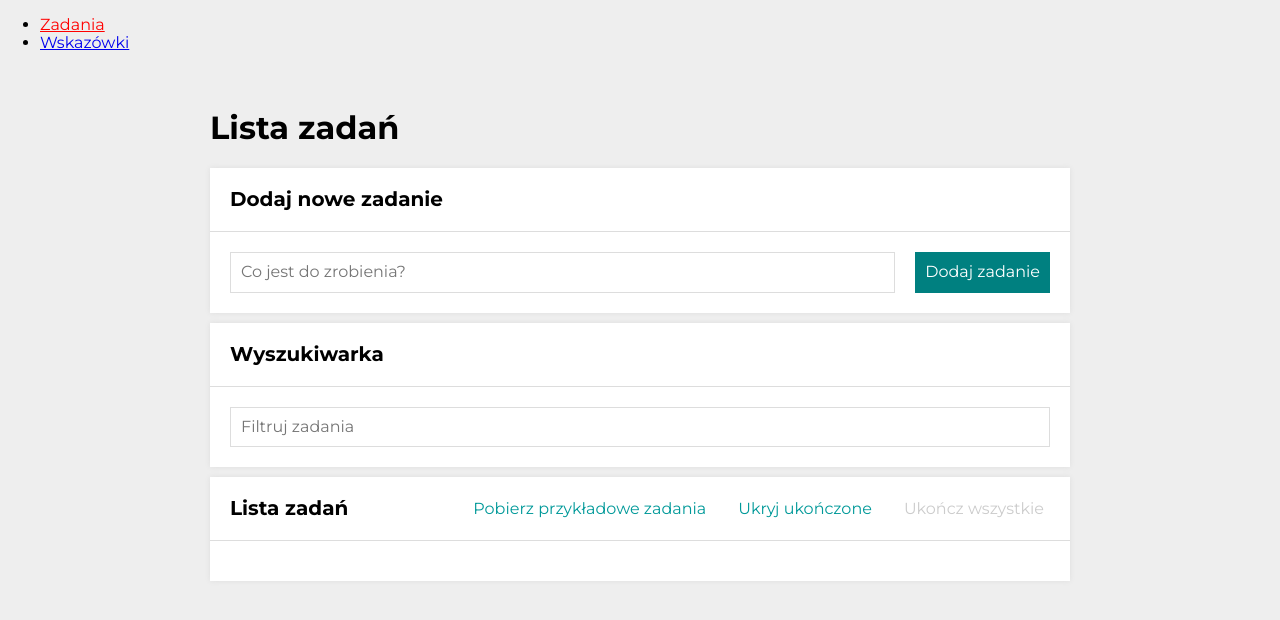
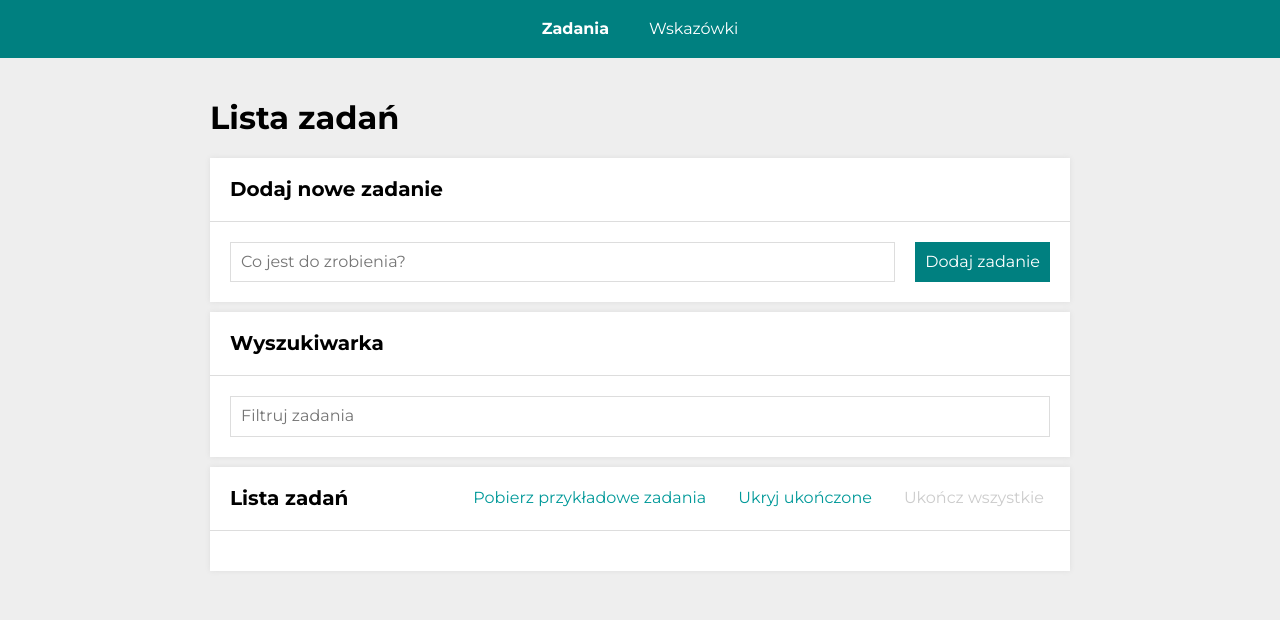
Before and after one commit to KajaKopczynska/todo-list-react, a React (Create React App) app: page /#/zadania in a window 1280 px wide. Shown: the top 620 px of the page. Built offline with nearby package versions, Linux system fonts and the light colour scheme.

Commit message:
Navigation and buttons style added

```diff
--- a/src/App.js
+++ b/src/App.js
@@ -2,33 +2,25 @@ import { Route, HashRouter, Switch, Redirect } from "react-router-dom";
 import TasksPage from "./features/tasks/TasksPage";
 import TaskPage from "./features/tasks/TaskPage";
 import TipsPage from "./features/tips/TipsPage";
-import { StyledNavLink } from "./styled";
+import { toTasks, toTask, toTips } from "./routes";
+import Navigation from "./Navigation";
 
 export default () => (
   <HashRouter>
-    <nav>
-      <ul>
-        <li>
-          <StyledNavLink to="/zadania">Zadania</StyledNavLink>
-        </li>
-        <li>
-          <StyledNavLink to="/tipy">Wskazówki</StyledNavLink>
-        </li>
-      </ul>
+    <Navigation />
     <Switch>
-        <Route path="/zadania/:id">
+      <Route path={toTask()}>
         <TaskPage />
       </Route>
-        <Route path="/zadania">
+      <Route path={toTasks()}>
         <TasksPage />
       </Route>
-        <Route path="/tipy">
+      <Route path={toTips()}>
         <TipsPage />
       </Route>
       <Route path="/">
-          <Redirect to="/zadania" />
+        <Redirect to={toTasks()} />
       </Route>
     </Switch>
-    </nav>
-  </HashRouter>
+  </HashRouter >
 );
--- /dev/null
+++ b/src/Navigation/index.js
@@ -0,0 +1,17 @@
+import { toTasks, toTips } from "../routes";
+import { Item, List, StyledNavLink } from "./styled";
+
+export default () => {
+    return (
+        <nav>
+            <List>
+                <Item>
+                    <StyledNavLink to={toTasks()}>Zadania</StyledNavLink>
+                </Item>
+                <Item>
+                    <StyledNavLink to={toTips()}>Wskazówki</StyledNavLink>
+                </Item>
+            </List>
+        </nav>
+    );
+};
--- /dev/null
+++ b/src/Navigation/styled.js
@@ -0,0 +1,28 @@
+import styled from "styled-components";
+import { NavLink } from "react-router-dom/cjs/react-router-dom.min";
+
+const activeClassName = "link-active";
+
+export const StyledNavLink = styled(NavLink)`
+    color: white;
+    text-decoration:none;
+&.active {
+     font-weight: bold;
+}
+&:hover {
+     border-bottom: solid 1px;
+};
+`;
+
+export const List = styled.ul`
+    background: teal;
+    margin: 0;
+    padding: 0;
+    display: flex;
+    justify-content: center;
+    list-style: none;
+`;
+
+export const Item = styled.li`
+margin: 20px;
+`
--- a/src/features/tasks/TasksPage/TaskList/styled.js
+++ b/src/features/tasks/TasksPage/TaskList/styled.js
@@ -1,4 +1,5 @@
 import styled, { css } from "styled-components";
+import { Link } from "react-router-dom/cjs/react-router-dom.min";
 
 export const List = styled.ul`
     list-style: none;
@@ -49,3 +50,15 @@ export const Button = styled.button`
         }
     `}
 `;
+
+export const StyledLink = styled(Link)`
+    text-decoration: none;
+    color: teal;
+
+    &:visited {
+        color: teal;
+    };
+    &:hover {
+        border-bottom: solid 1px teal;
+    };
+`;
```
Also changed, not shown: src/features/tasks/TasksPage/Button/index.js (added, +27 -0 lines). Lines whose indentation alone changed are shown as unchanged.
